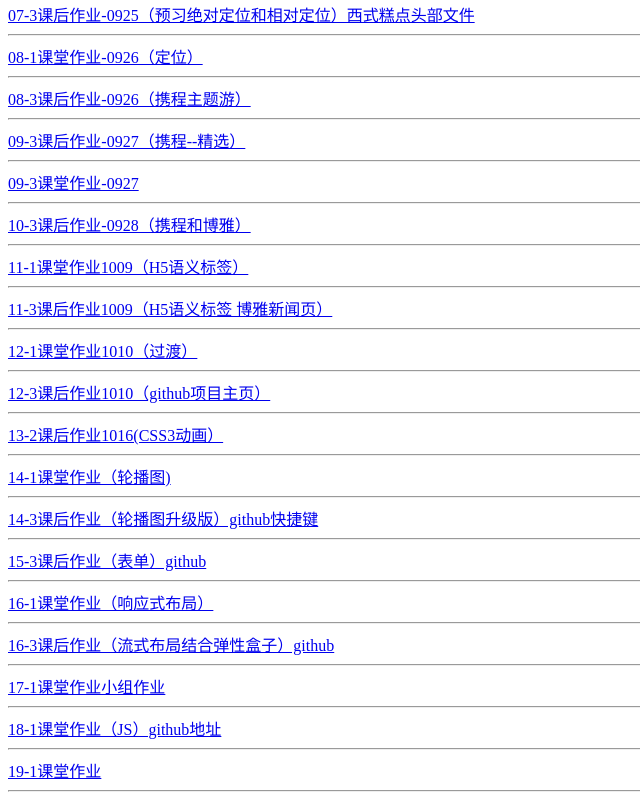
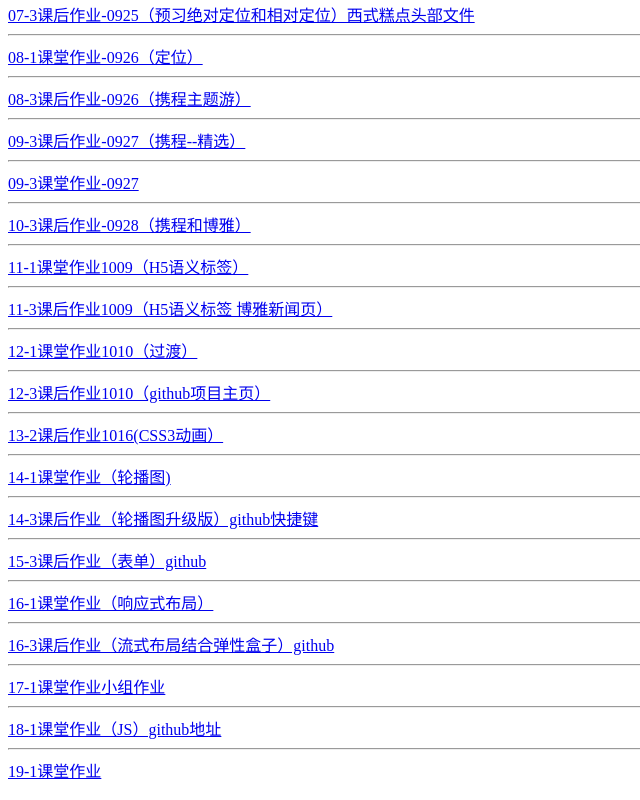
Before and after one commit to wangsr2/gutzuoye, a plain HTML site: page index.html in a window 1280 px wide. Shown: the part 552-1352 px from the top of the page, without its empty margins (0-640 px from the left). Drawn offline with Linux system fonts and the light colour scheme.

Commit message:
Update index.html

```diff
--- a/index.html
+++ b/index.html
@@ -38,6 +38,6 @@
     <a href="16-3课后作业（流式布局结合弹性盒子）github/流动布局.html">16-3课后作业（流式布局结合弹性盒子）github</a><hr>
     <a href="17-1课堂作业小组作业/11王所必1/new.html">17-1课堂作业小组作业</a><hr>
     <a href="18-1课堂作业（JS）github地址/js/JJ.html">18-1课堂作业（JS）github地址</a><hr>
-    <a href="19-1课堂作业/11王所必/readme.md">19-1课堂作业</a><hr>
+    <a href="19-1课堂作业/11王所必/readme.md">19-1课堂作业</a><br>
 </body>
 </html>
```
